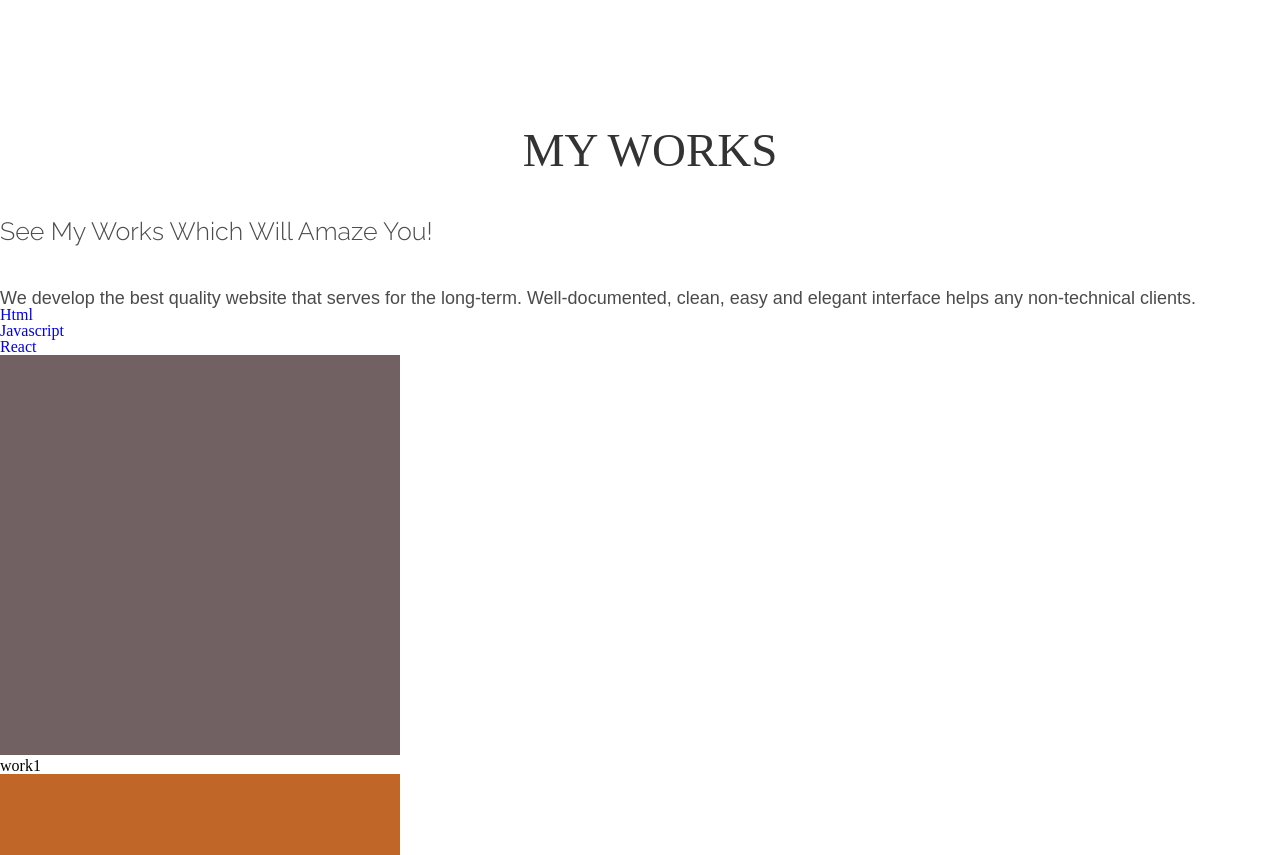
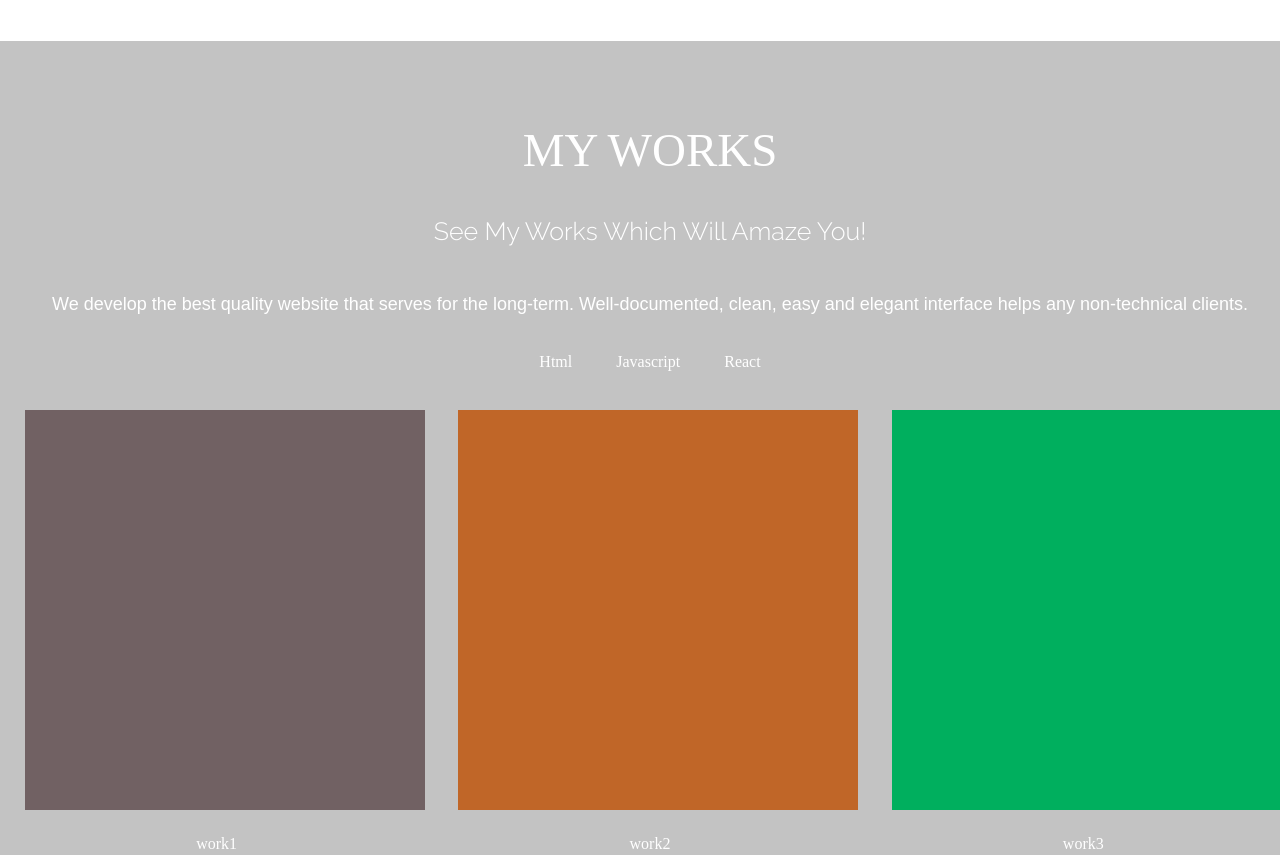
Before and after one commit to chisili/singlepage_07_03, a website built with Parcel: page index.html in a window 1280 px wide. Shown: the part 1860-2715 px from the top of the page. Built offline with nearby package versions, Linux system fonts and the light colour scheme.

Commit message:
box04 end

```diff
--- a/css/index.css
+++ b/css/index.css
@@ -204,8 +204,56 @@ header>.btn{
 #box03 .box>ul>li:nth-child(10){background-image: url('../images/icon/sass.png')}
 #box03 .box>ul>li:nth-child(11){background-image: url('../images/icon/react.png')}
 #box03 .box>ul>li:nth-child(12){background-image: none}
+/* box04 */
+#box04{
+  background-color: #c3c3c3;
+  text-align: center;
+}
+#box04 h3{
+  color: #fff;
+}
+#box04 div>.title{
+  color: #fff;
+}
+#box04 div>.text{
+  line-height: 30px;
+  margin-bottom: 35px;
+  color: #fff;
+}
+#box04 div>ul{
+  margin-bottom: 40px;
+  color: #fff;
+}
+#box04 div>ul>li{
+  display: inline-block;
+  padding: 0 20px;
+  border-left: lpx solid #fff;
+}
+#box04 div>ul>li:first-child{
+  border-left: none;
+}
+#box04 div>ul>li>a{
+  color: #fff;
+}
+#galley{}
+#galley #all{
+  display: flex;
+  flex-wrap: wrap;
+  justify-content: space-around;
+}
 
-
+#galley figure{
+  /* width: 33%; */
+  /* width: 31%; */
+  width: calc(33% - 46px);
+  margin-bottom: 46px;
+ color: #fff;
+}
+#galley figure>img{
+  margin-bottom: 23px;
+}
+#galley .prev{display: none;}
+#galley .next{display: none;}
 
 /* aside */
 aside>ul{
```
